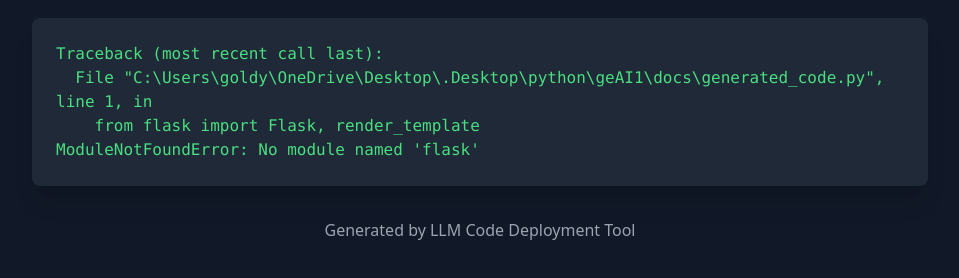
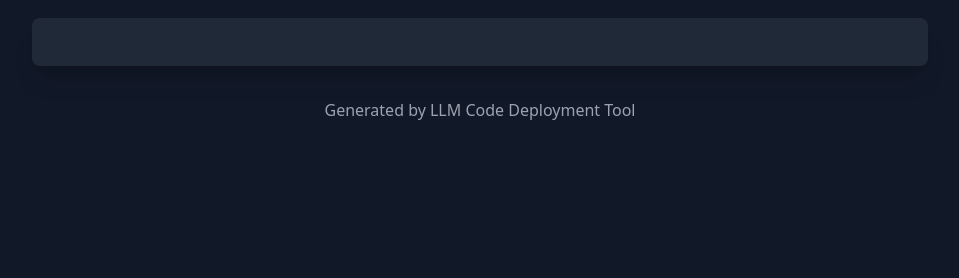
Before and after one commit to 24f2000604/geAI1, a plain HTML site: page docs/index.html in a window 1280 px wide. Shown: the part 78-356 px from the top of the page, without its empty margins (160-1119 px from the left). Drawn offline with nearby package versions, Linux system fonts and the light colour scheme.

Commit message:
Auto-deploy: Generated code to GitHub Pages

```diff
--- a/docs/index.html
+++ b/docs/index.html
@@ -10,11 +10,7 @@
     <div class="max-w-4xl mx-auto">
         <h1 class="text-4xl font-bold mb-6 text-blue-400">Generated Output</h1>
         <div class="bg-gray-800 rounded-lg p-6 shadow-xl">
-            <pre class="whitespace-pre-wrap font-mono text-green-400">Traceback (most recent call last):
-  File "C:\Users\goldy\OneDrive\Desktop\.Desktop\python\geAI1\docs\generated_code.py", line 1, in <module>
-    from flask import Flask, render_template
-ModuleNotFoundError: No module named 'flask'
-</pre>
+            <pre class="whitespace-pre-wrap font-mono text-green-400"></pre>
         </div>
         <footer class="mt-8 text-center text-gray-400">
             <p>Generated by LLM Code Deployment Tool</p>
```
